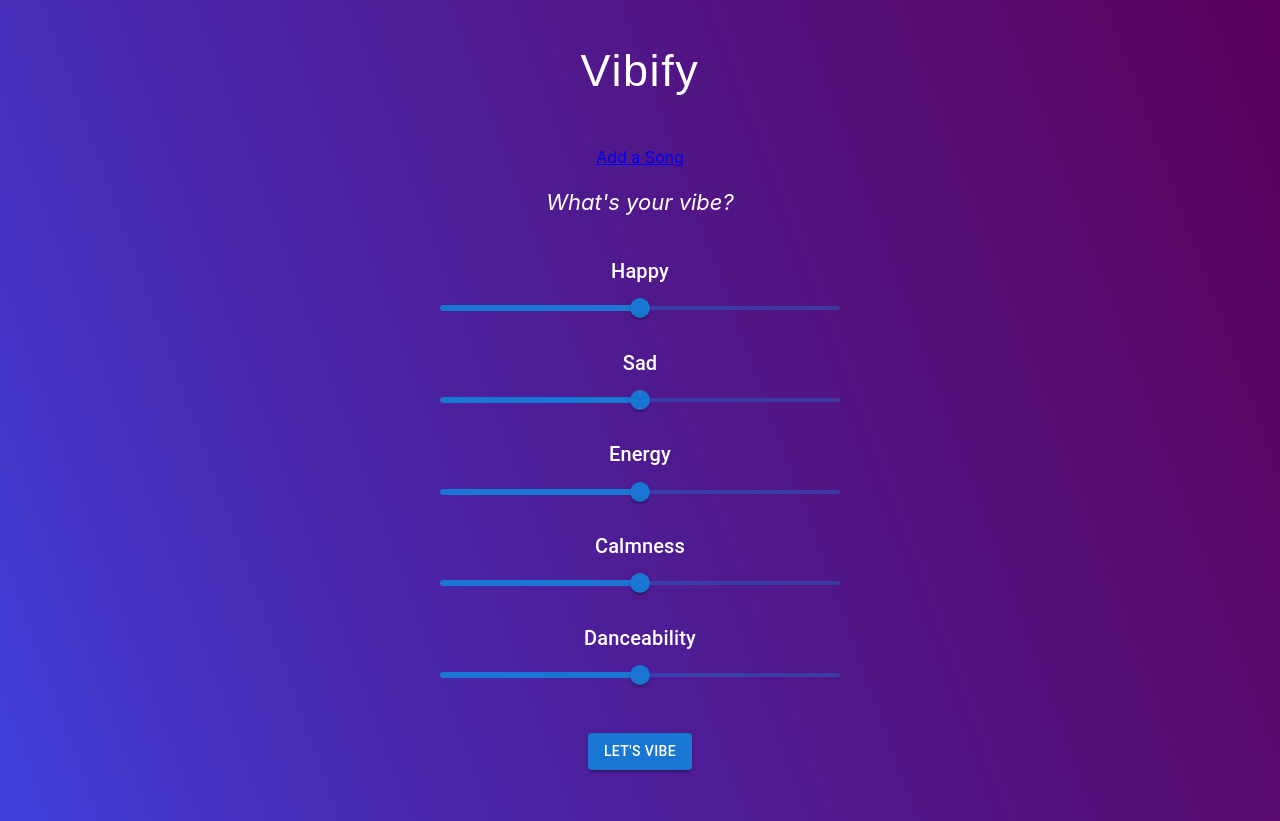
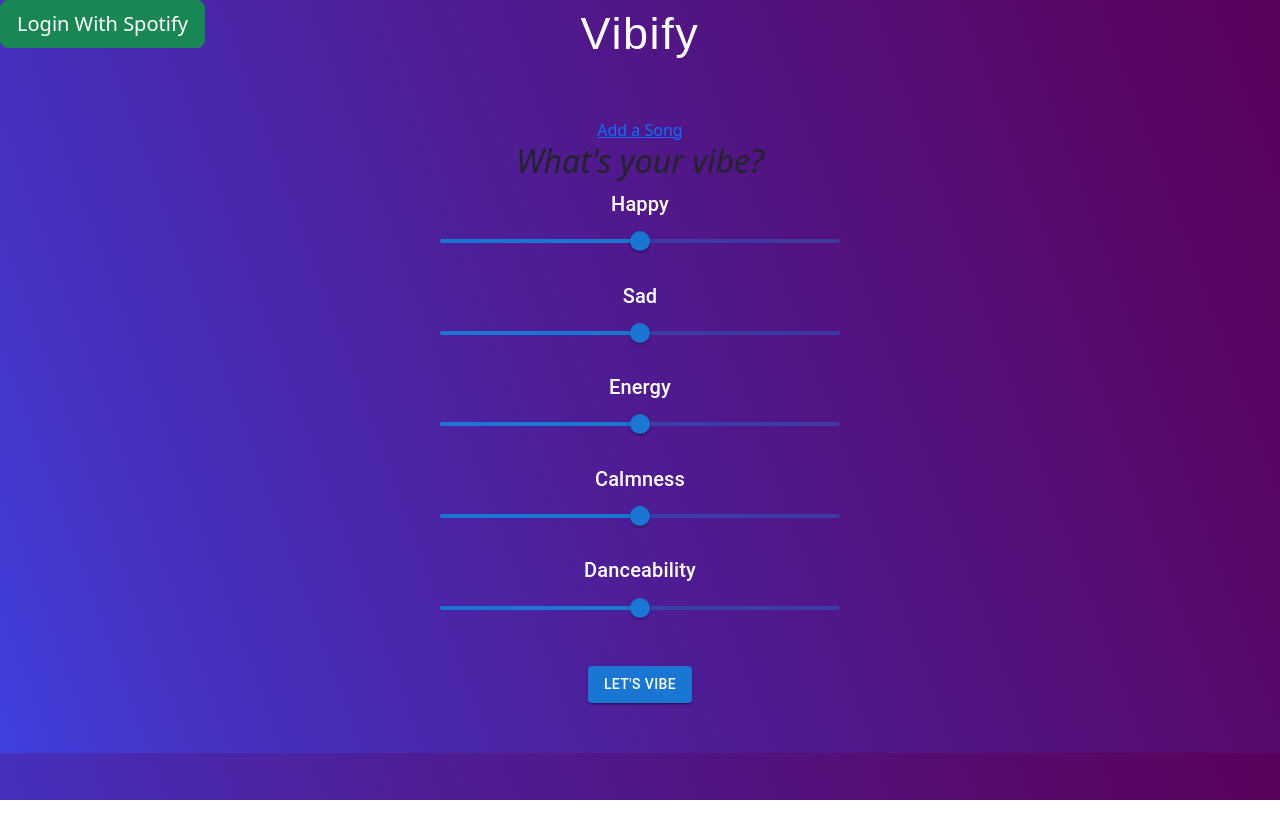
Before and after one commit to EricHaddad/Vibify, a React (Create React App) app: page / in a window 1280 px wide. After the commit the page ends 800 px from the top, so only its background shows below. Built offline with nearby package versions, Linux system fonts and the light colour scheme; no server answers.

Commit message:
button for premium users to user web player

```diff
--- a/package.json
+++ b/package.json
@@ -13,8 +13,10 @@
     "@testing-library/jest-dom": "^5.17.0",
     "@testing-library/react": "^13.4.0",
     "@testing-library/user-event": "^13.5.0",
+    "bootstrap": "^5.3.2",
     "jquery-csv": "^1.0.21",
     "react": "^18.2.0",
+    "react-bootstrap": "^2.9.1",
     "react-dom": "^18.2.0",
     "react-router-dom": "^6.19.0",
     "react-scripts": "^5.0.1",
--- a/src/App.js
+++ b/src/App.js
@@ -4,6 +4,8 @@ import React, { useState, useEffect } from 'react';
 import { Link, useNavigate } from 'react-router-dom'; // Change here
 import Sliders from './components/sliders';
 import { searchSpotify, getSpotifyAccessToken } from './spotifyAPI'; // Adjust the path accordingly
+import "bootstrap/dist/css/bootstrap.min.css"
+import Login from "./login"
 
 
 const App = ({ setSong }) => {
@@ -50,6 +52,7 @@ const App = ({ setSong }) => {
       <Link className='link' to="/addSong">Add a Song</Link>
       <p className="h2">What's your vibe?</p>
       <Sliders buttonName="LET'S VIBE" handleSubmit={handleSubmit} height="70.69"/>
+      <Login />
     </div>
   );
 }
--- /dev/null
+++ b/src/login.js
@@ -0,0 +1,13 @@
+import React from 'react'
+
+const AUTH_URL = "https://accounts.spotify.com/authorize?client_id=9d53bb9157d64f13bc76f0f456304b53&response_type=code&redirect_uri=http://localhost:3000&scope=streaming%20user-read-email%20user-read-private%20user-library-read%20user-library-modify%20user-read-playback-state%20user-modify-playback-state"
+
+export default function Login() {
+  return (
+    <div className="position-absolute top-0 start-0">
+      <a className="btn btn-success btn-lg" href={AUTH_URL}>
+        Login With Spotify
+      </a>
+    </div>
+  )
+}
```
Also changed, not shown: 1 other file (tests, documents, lock files or other folders).
